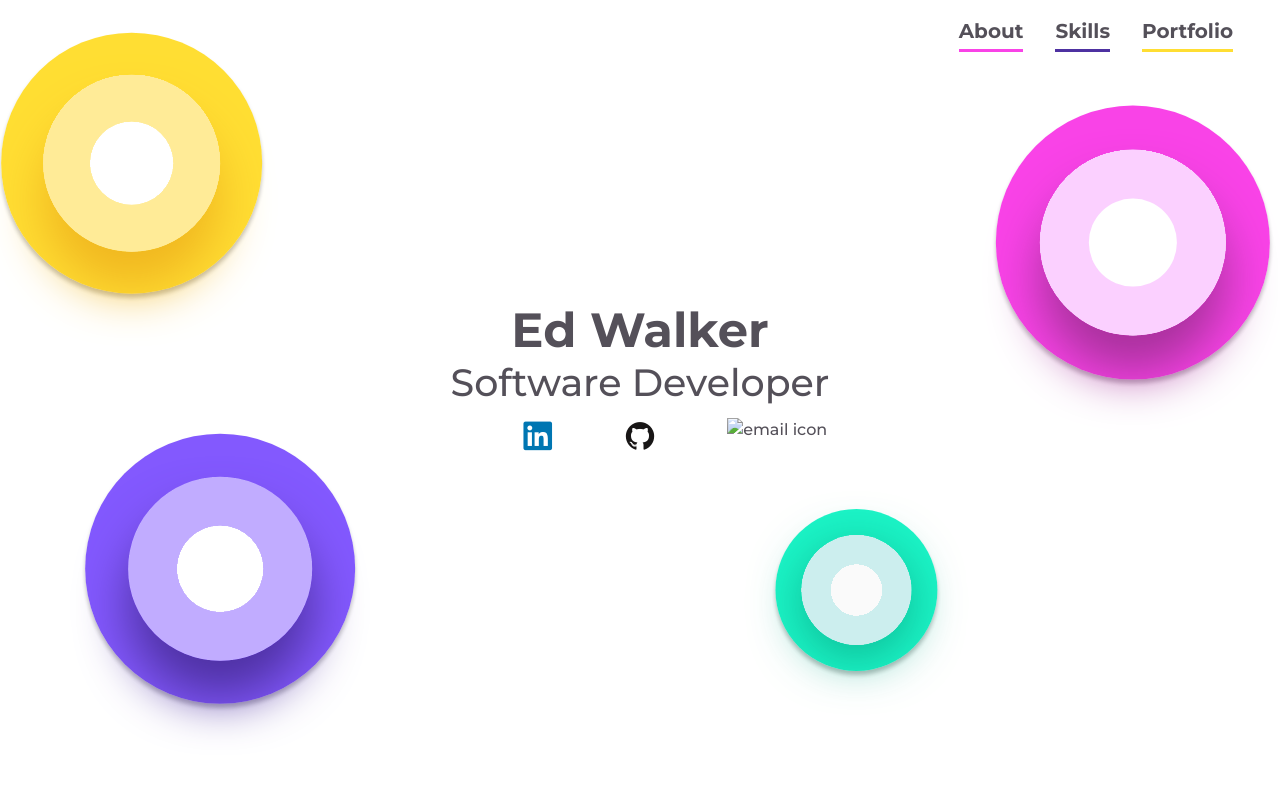
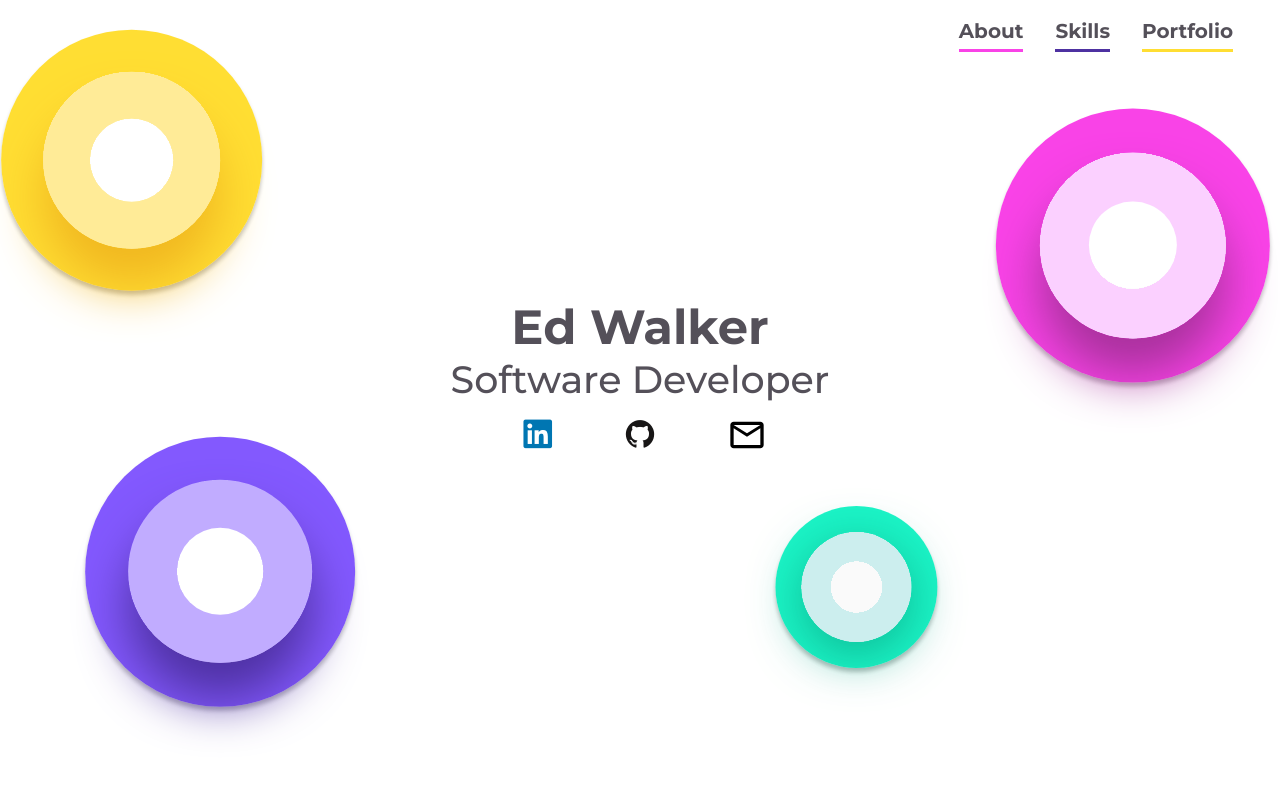
Before and after one commit to ed85w/my-personal-site, a plain HTML site: page index.html in a window 1280 px wide. Shown: the top 800 px of the page. Drawn offline with nearby package versions, Linux system fonts and the light colour scheme; the site is published under a folder, as on GitHub Pages, so addresses that start at the root find nothing.

Commit message:
update email icon src

```diff
--- a/index.html
+++ b/index.html
@@ -63,7 +63,7 @@
               <ul class="socials d-md-none">
                 <li class="navbar-li"><a href="https://www.linkedin.com/company/71487364/" target="_blank" rel="noopener"><i class="devicon-linkedin-plain colored"></i></a></li>
                 <li class="navbar-li"><a href="https://www.linkedin.com/company/71487364/" target="_blank" rel="noopener"><i class="devicon-github-original colored"></i></a></li>
-                <li class="navbar-li"><a href="mailto:ed.walker@hotmail.co.uk"><img src="/img/email-icon.svg" alt="email icon" class="email-icon"></a></li>
+                <li class="navbar-li"><a href="mailto:ed.walker@hotmail.co.uk"><img src="./img/email-icon.svg" alt="email icon" class="email-icon"></a></li>
               </ul>
             </div>
           </nav>
@@ -89,7 +89,7 @@
                     <a href="https://www.linkedin.com/company/71487364/" target="_blank" rel="noopener"><i class="devicon-github-original colored"></i></a>
                   </div>
                   <div class="col-4 p-2 text-md-left">
-                    <a href="mailto:ed.walker@hotmail.co.uk"><img src="/img/email-icon.svg" alt="email icon" class="email-icon"></a>
+                    <a href="mailto:ed.walker@hotmail.co.uk"><img src="./img/email-icon.svg" alt="email icon" class="email-icon"></a>
                   </div>
                 </div>
 
```
